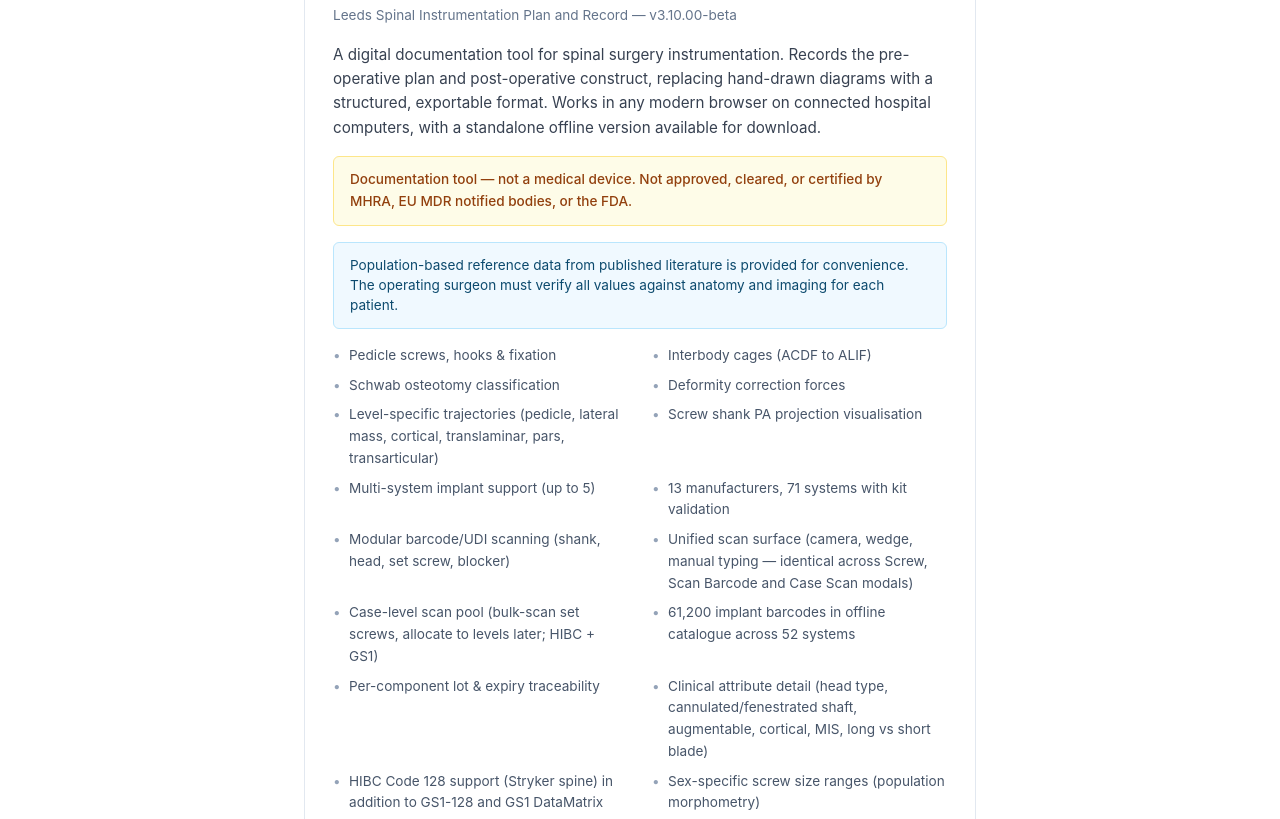
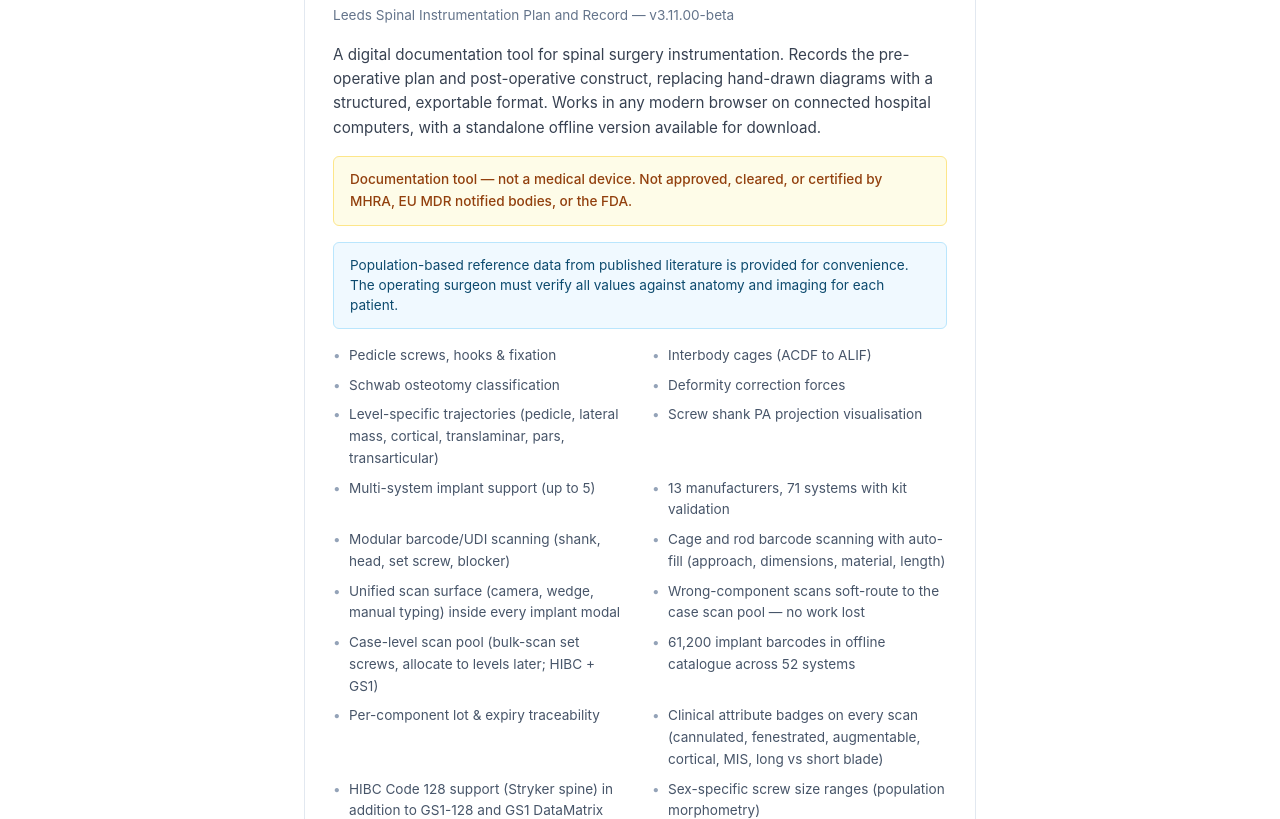
Before and after one commit to nigelgummerson/nigelgummerson.github.io, a plain HTML site: page index.html in a window 1280 px wide. Shown: the part 273-1092 px from the top of the page. Drawn offline with Linux system fonts and the light colour scheme.

Commit message:
Bump to v3.11.00-beta — cage/rod scanning, clinical-attribute badges, soft nudge for wrong-component scans

```diff
--- a/index.html
+++ b/index.html
@@ -59,7 +59,7 @@
   },
   "license": "https://plan.skeletalsurgery.com/LICENSE",
   "inLanguage": ["en","ar","de","fr","es","he","hi","it","ja","ko","pt","sv","nb","da","fi","nl","pl","el","tr","ru","uk","zh-Hans"],
-  "softwareVersion": "v3.10.00-beta"
+  "softwareVersion": "v3.11.00-beta"
 }
 </script>
 </head>
@@ -71,7 +71,7 @@
 <main class="main">
   <article class="tool">
     <h2><a href="/spine/">Spinal Instrumentation Plan &amp; Record</a><span class="badge">Free</span></h2>
-    <p class="subtitle">Leeds Spinal Instrumentation Plan and Record &mdash; v3.10.00-beta</p>
+    <p class="subtitle">Leeds Spinal Instrumentation Plan and Record &mdash; v3.11.00-beta</p>
     <p>A digital documentation tool for spinal surgery instrumentation. Records the pre-operative plan and post-operative construct, replacing hand-drawn diagrams with a structured, exportable format. Works in any modern browser on connected hospital computers, with a standalone offline version available for download.</p>
     <p style="background:#fefce8;border:1px solid #fde68a;border-radius:6px;padding:12px 16px;margin-bottom:16px;color:#92400e;font-size:0.85rem;font-weight:500;">Documentation tool &mdash; not a medical device. Not approved, cleared, or certified by MHRA, EU MDR notified bodies, or the FDA.</p>
     <p style="background:#f0f9ff;border:1px solid #bae6fd;border-radius:6px;padding:12px 16px;margin-bottom:16px;color:#0c4a6e;font-size:0.85rem;line-height:1.5;">Population-based reference data from published literature is provided for convenience. The operating surgeon must verify all values against anatomy and imaging for each patient.</p>
@@ -85,11 +85,13 @@
       <span>Multi-system implant support (up to 5)</span>
       <span>13 manufacturers, 71 systems with kit validation</span>
       <span>Modular barcode/UDI scanning (shank, head, set screw, blocker)</span>
-      <span>Unified scan surface (camera, wedge, manual typing — identical across Screw, Scan Barcode and Case Scan modals)</span>
+      <span>Cage and rod barcode scanning with auto-fill (approach, dimensions, material, length)</span>
+      <span>Unified scan surface (camera, wedge, manual typing) inside every implant modal</span>
+      <span>Wrong-component scans soft-route to the case scan pool — no work lost</span>
       <span>Case-level scan pool (bulk-scan set screws, allocate to levels later; HIBC + GS1)</span>
       <span>61,200 implant barcodes in offline catalogue across 52 systems</span>
       <span>Per-component lot &amp; expiry traceability</span>
-      <span>Clinical attribute detail (head type, cannulated/fenestrated shaft, augmentable, cortical, MIS, long vs short blade)</span>
+      <span>Clinical attribute badges on every scan (cannulated, fenestrated, augmentable, cortical, MIS, long vs short blade)</span>
       <span>HIBC Code 128 support (Stryker spine) in addition to GS1-128 and GS1 DataMatrix</span>
       <span>Sex-specific screw size ranges (population morphometry)</span>
       <span>Catalogue warnings for out-of-system screws</span>
```
